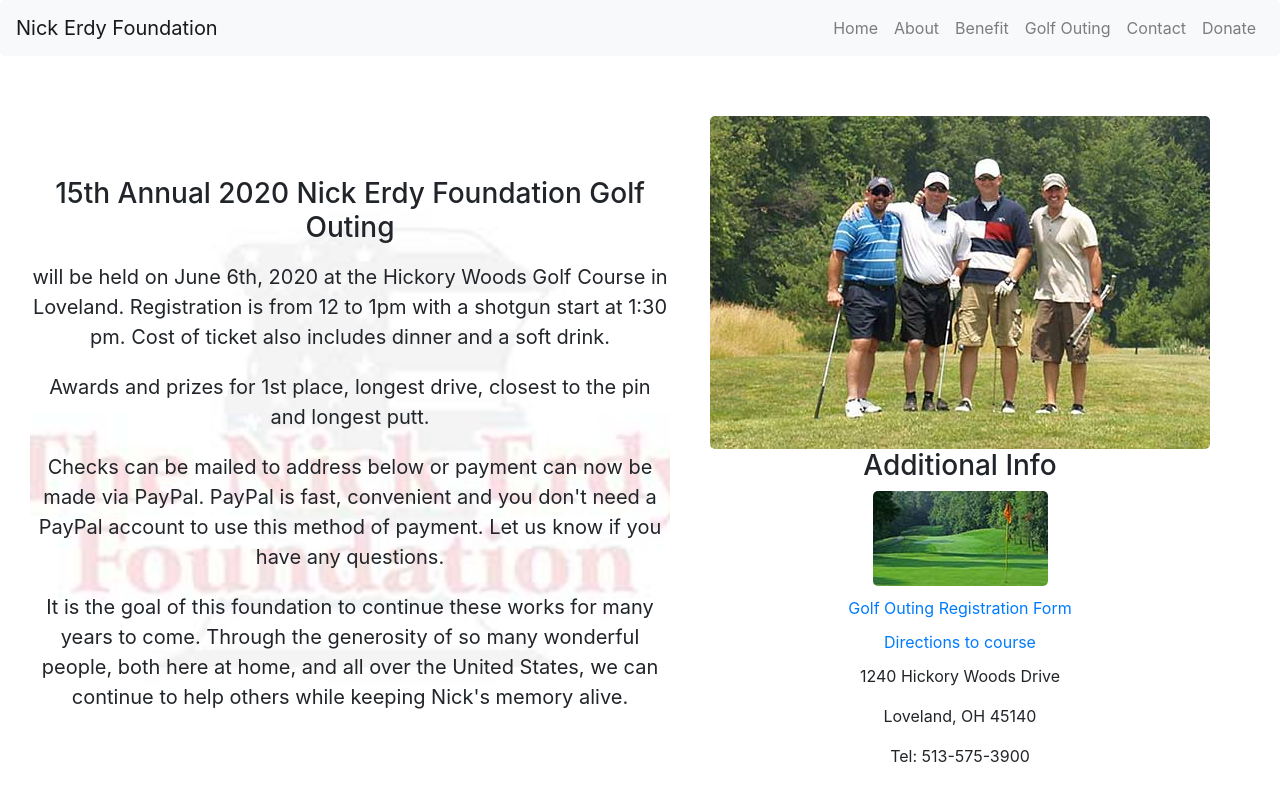
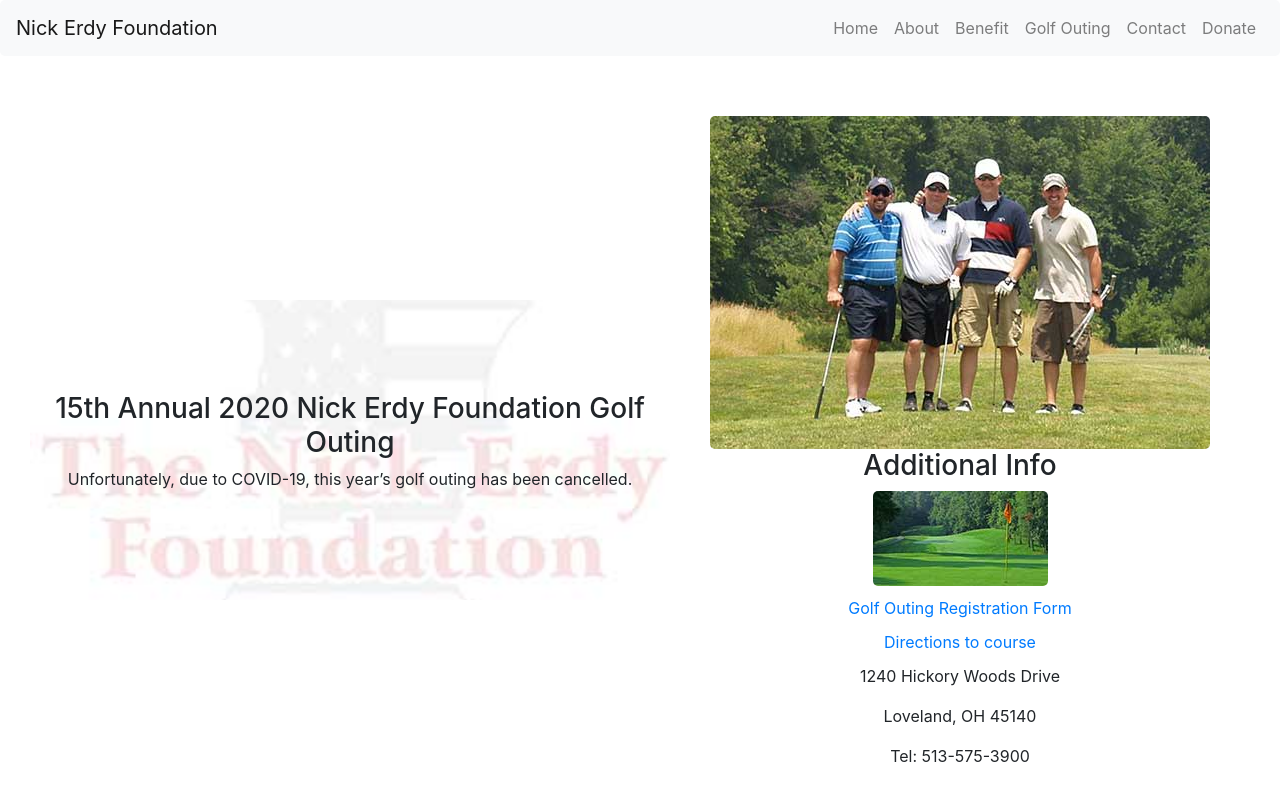
Before and after one commit to khepf/nef, a React (Create React App) app: page /golf in a window 1280 px wide. Shown: the top 800 px of the page. Built offline with nearby package versions, Linux system fonts and the light colour scheme.

Commit message:
golf cancel

```diff
--- a/src/components/GolfSections.js
+++ b/src/components/GolfSections.js
@@ -16,7 +16,8 @@
         <section className="GolfSection1">
           <div className="GolfSection1-1">
             <h3>15th Annual 2020 Nick Erdy Foundation Golf Outing</h3>
-            <p className="lead">
+            <p>Unfortunately, due to COVID-19, this year’s golf outing has been cancelled. </p>
+            {/* <p className="lead">
             will be held on June 6th, 2020 at the Hickory Woods Golf Course in Loveland. Registration is from 12 to 1pm with a shotgun start at 1:30 pm. Cost of ticket also includes dinner and a soft drink.
             </p>
             <p className="lead">
@@ -27,7 +28,7 @@
             </p>
             <p className="lead">
             It is the goal of this foundation to continue these works for many years to come. Through the generosity of so many wonderful people, both here at home, and all over the United States, we can continue to help others while keeping Nick's memory alive.
-            </p>
+            </p> */}
           </div>
           <div className="GolfSection1-2">
             <img src={golf1} alt="Golf 1" className="Golf1pic" />
```
